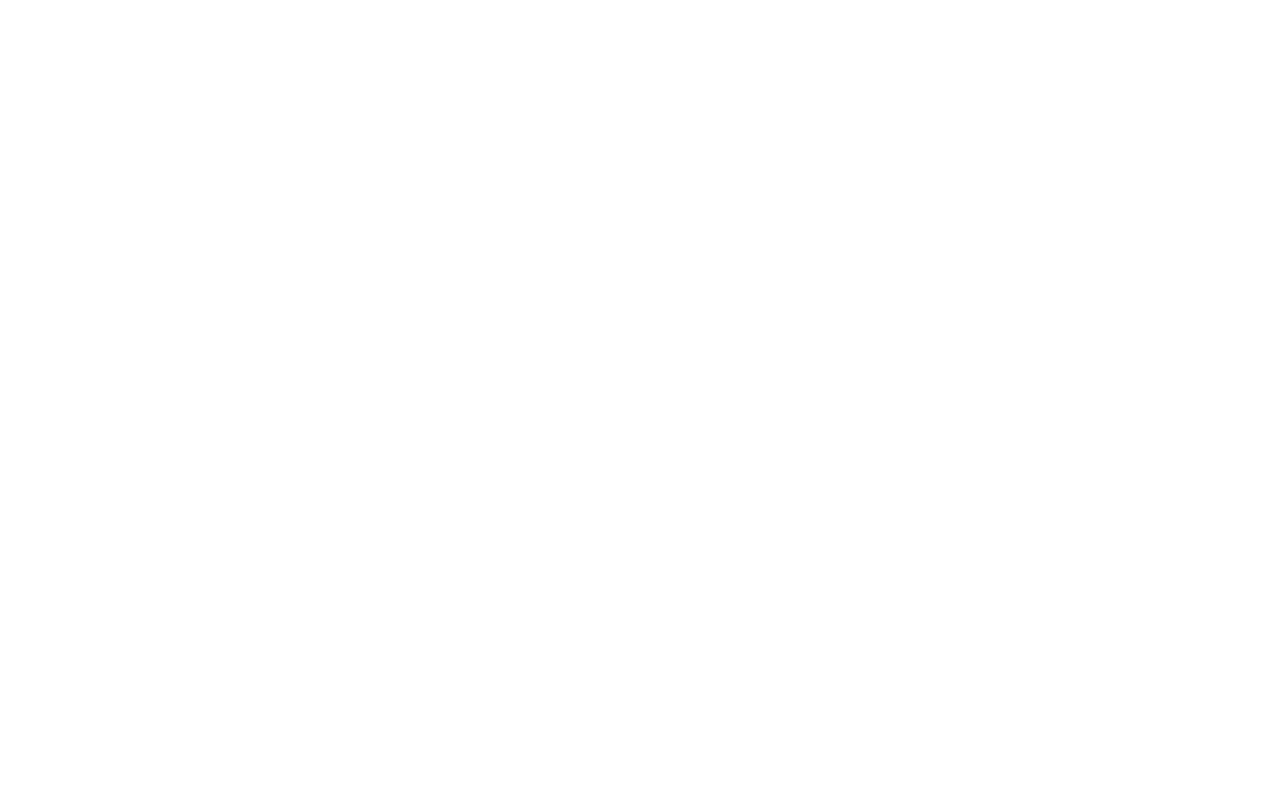
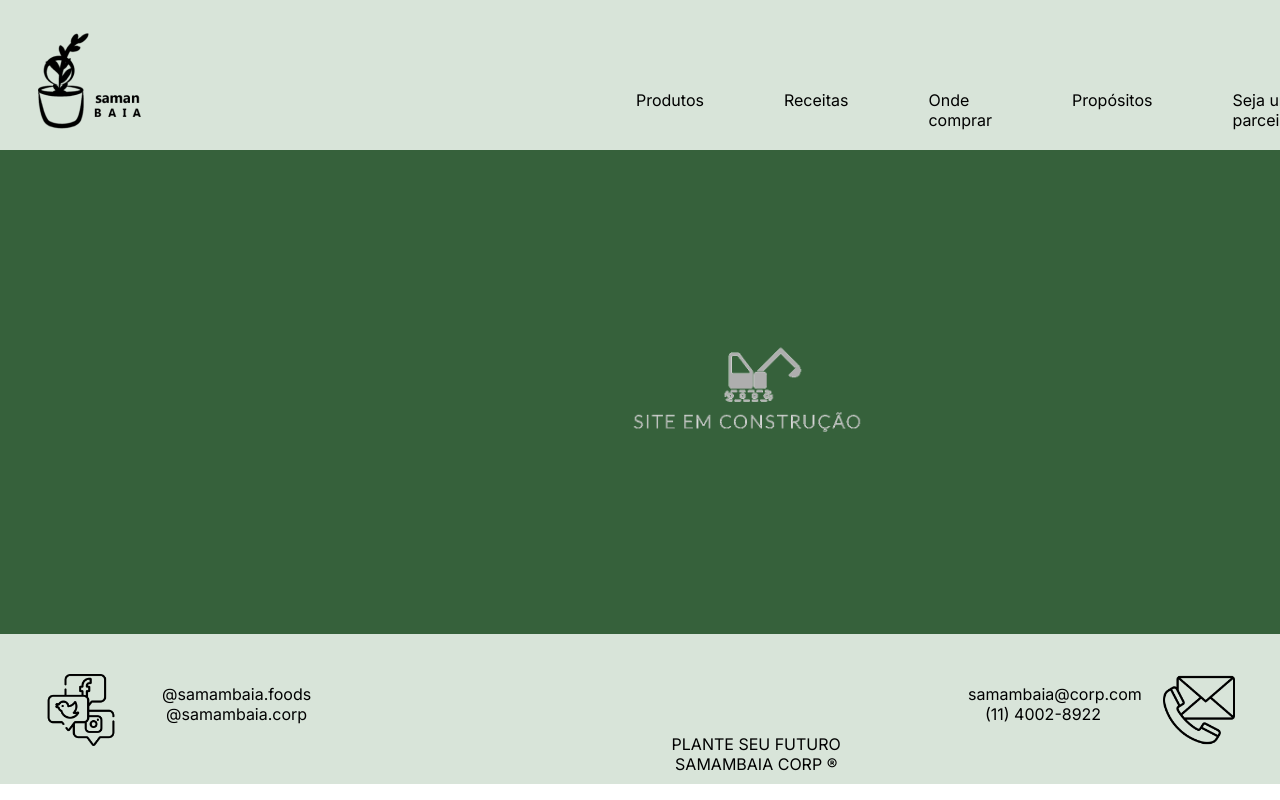
Before and after one commit to jonatasslc/SamambaiaFoods, a React (Vite) app: page / in a window 1280 px wide. Before the commit this address had no page. Built offline with nearby package versions, Linux system fonts and the light colour scheme.

Commit message:
poucas alterações

```diff
--- a/src/pages/parceiro/styles.css
+++ b/src/pages/parceiro/styles.css
@@ -67,4 +67,6 @@
     width: 400px;
     border-radius: 5px;
     border: none;
+    outline-color: #36613b62;
+
 }
--- a/src/routes/Root.jsx
+++ b/src/routes/Root.jsx
@@ -10,6 +10,7 @@
     return (
         <Router>
             <Routes>
+                <Route path="" element={ <Construcao /> } />
                 <Route path="/rodape" element={ <Rodape /> } />
                 <Route path="/propositos" element={ <Propositos /> } />
                 <Route path="/parceiro" element={ <Parceiro /> } />
```
